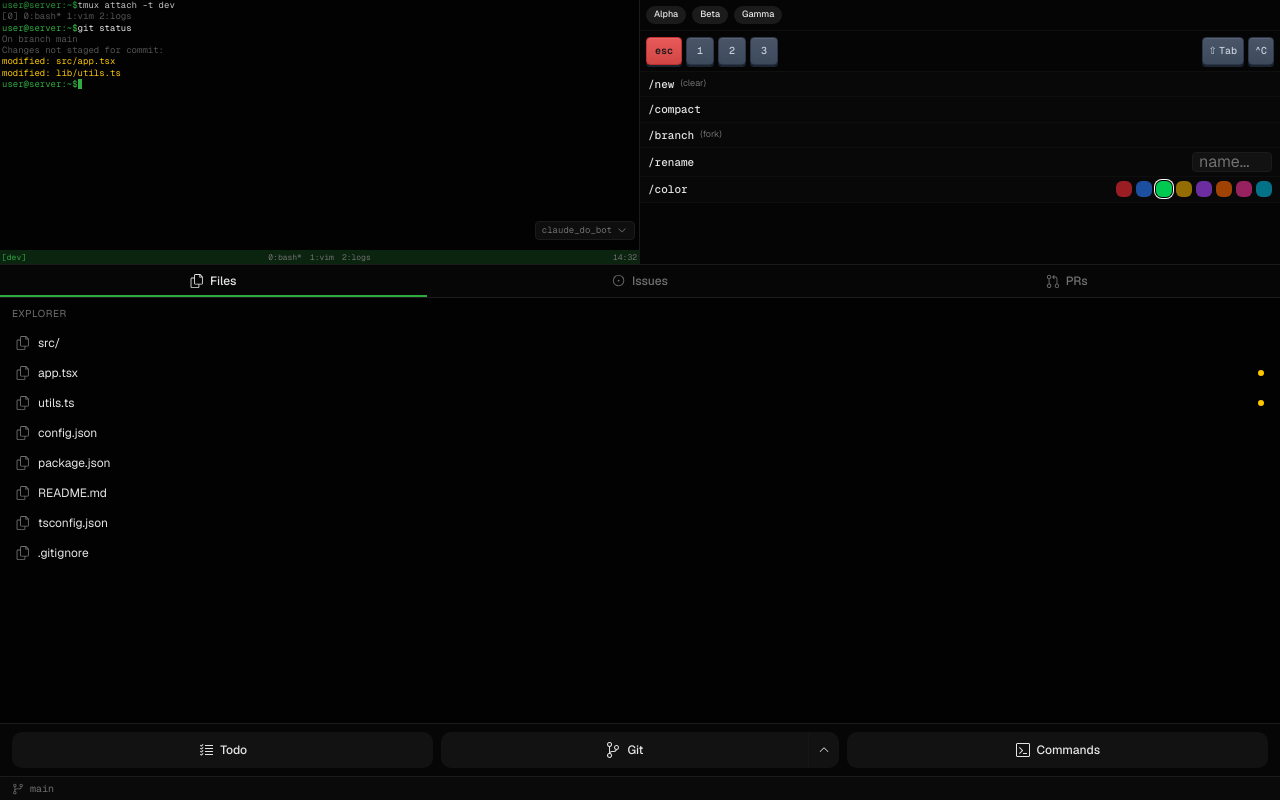
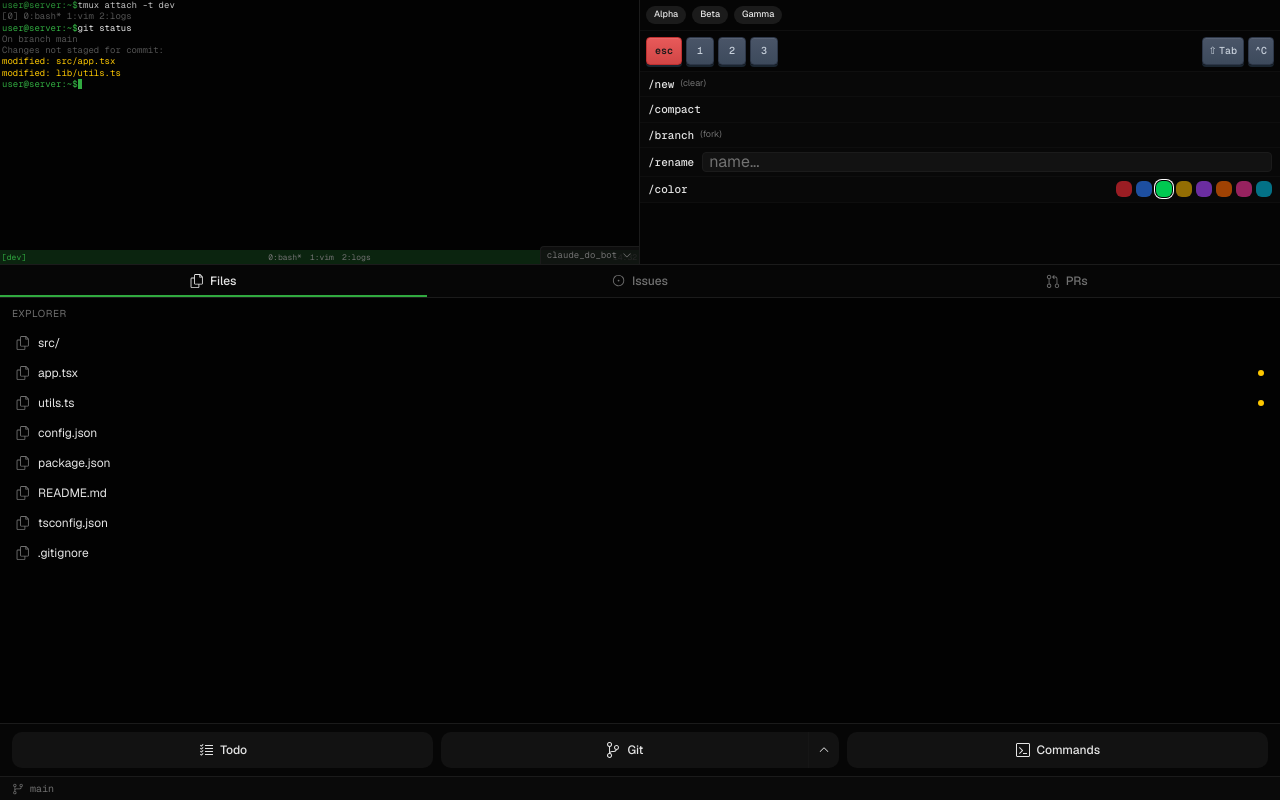
Before and after one commit to claudes-world/v0-cpc-mini-app, a Next.js app: page / in a window 1280 px wide. Built offline with nearby package versions, Linux system fonts and the light colour scheme.

Commit message:
fix: bot selector UI improvements\n\nAlign selector, adjust dropdown direction, and refine corners.

```diff
--- a/components/bot-selector.tsx
+++ b/components/bot-selector.tsx
@@ -32,14 +32,14 @@ export function BotSelector() {
     <div ref={menuRef} className="relative">
       <button
         onClick={() => setIsOpen(!isOpen)}
-        className="flex items-center gap-1 px-1.5 py-0.5 text-[9px] font-mono bg-secondary/80 border border-border rounded text-muted-foreground hover:text-foreground hover:bg-secondary transition-colors"
+        className="flex items-center gap-1 px-1.5 py-0.5 text-[9px] font-mono bg-secondary/80 border-t border-l border-border rounded-tl text-muted-foreground hover:text-foreground hover:bg-secondary transition-colors"
       >
-        <span className="truncate max-w-[80px]">{selected.label}</span>
+        <span className="truncate max-w-[90px]">{selected.label}</span>
         <VscChevronDown className={`w-3 h-3 transition-transform ${isOpen ? "rotate-180" : ""}`} />
       </button>
 
       {isOpen && (
-        <div className="absolute bottom-full right-0 mb-1 min-w-[120px] bg-popover border border-border rounded shadow-lg overflow-hidden z-50">
+        <div className="absolute top-full right-0 mt-0 min-w-[120px] bg-popover border border-border rounded-bl rounded-tl shadow-lg overflow-hidden z-50">
           {bots.map((bot) => (
             <button
               key={bot.id}
--- a/components/terminal-controls.tsx
+++ b/components/terminal-controls.tsx
@@ -99,15 +99,14 @@ export function TerminalControls() {
         <SlashCommand command="/branch" alias="fork" />
 
         {/* Rename with input */}
-        <div className="flex items-center px-2 py-1 bg-secondary/30 border-b border-border/30">
-          <span className="text-foreground font-mono text-[11px] font-medium">/rename</span>
-          <div className="flex-1" />
+        <div className="flex items-center gap-2 px-2 py-1 bg-secondary/30 border-b border-border/30">
+          <span className="text-foreground font-mono text-[11px] font-medium flex-shrink-0">/rename</span>
           <input
             type="text"
             value={sessionName}
             onChange={(e) => setSessionName(e.target.value)}
             placeholder="name..."
-            className="w-20 h-5 px-1.5 text-[16px] bg-input border border-border rounded text-foreground placeholder:text-muted-foreground focus:outline-none focus:ring-1 focus:ring-ring"
+            className="flex-1 min-w-0 h-5 px-1.5 text-[16px] bg-input border border-border rounded text-foreground placeholder:text-muted-foreground focus:outline-none focus:ring-1 focus:ring-ring"
             style={{ fontSize: '16px' }}
           />
         </div>
--- a/components/tmux-panel.tsx
+++ b/components/tmux-panel.tsx
@@ -29,8 +29,8 @@ export function TmuxPanel() {
       {/* Gradient fade mask at top - fades to 25% opacity */}
       <div className="absolute top-0 left-0 right-0 h-4 bg-gradient-to-b from-terminal/25 to-transparent z-10 pointer-events-none" />
 
-      {/* Bot selector overlay - bottom right */}
-      <div className="absolute bottom-6 right-1 z-20">
+      {/* Bot selector overlay - bottom right, flush with edges */}
+      <div className="absolute bottom-0 right-0 z-20">
         <BotSelector />
       </div>
 
```
